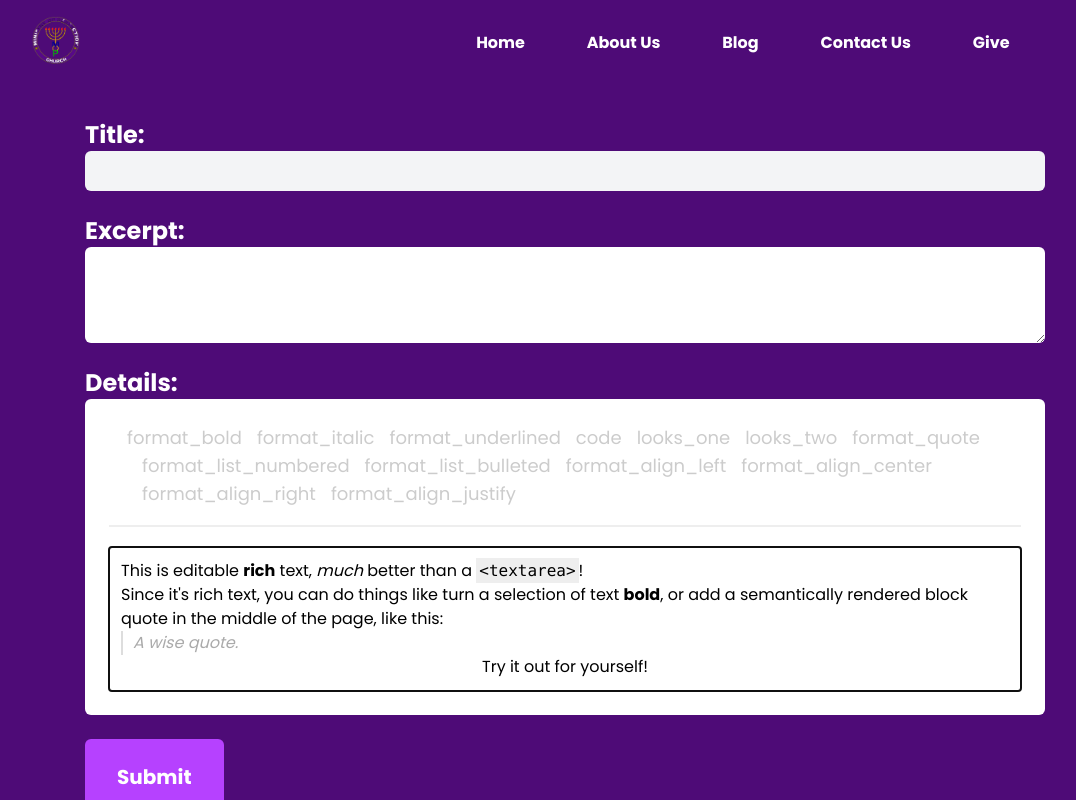
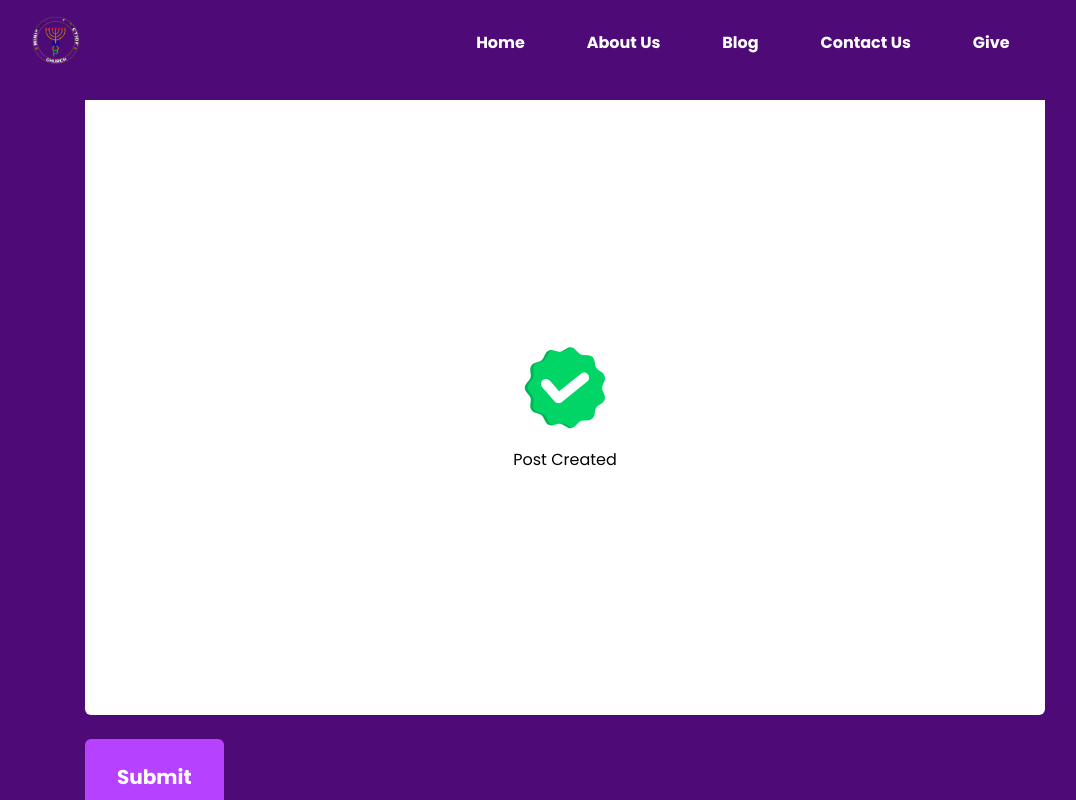
Before and after one commit to Onyelaudochukwuka/mopugbowo, a Next.js app: page /admin in a window 1280 px wide. Shown: the top 800 px of the page, without its empty margins (75-1151 px from the left). Built offline with nearby package versions, Linux system fonts and the light colour scheme.

Commit message:
added pop-Up

```diff
--- a/pages/admin.tsx
+++ b/pages/admin.tsx
@@ -6,6 +6,7 @@ import { createEditor, Node } from 'slate';
 import { BlogPost } from "../models/blog";
 import { initialValue } from "../components/Editor";
 import { postBlogPost } from "../utils/services";
+import PopUp from "../components/PopUp";
 export interface IadminProps {
 }
 
@@ -26,6 +27,7 @@ const admin: FC<IadminProps> = () => {
     <form
     onSubmit={handleSubmit}
       className="w-3/4 mx-auto flex flex-col gap-6">
+      <PopUp />
       <div className="">
         <label className="text-white text-2xl font-bold">Title:</label>
         <input required name="heading" value={input} onChange={(e) => setInput(e.target.value)} type={"text"} className="py-2 px-4 outline-none w-full rounded-md focus:ring-2 focus:ring-gray-200 bg-gray-100 text-gray-700" />
```
